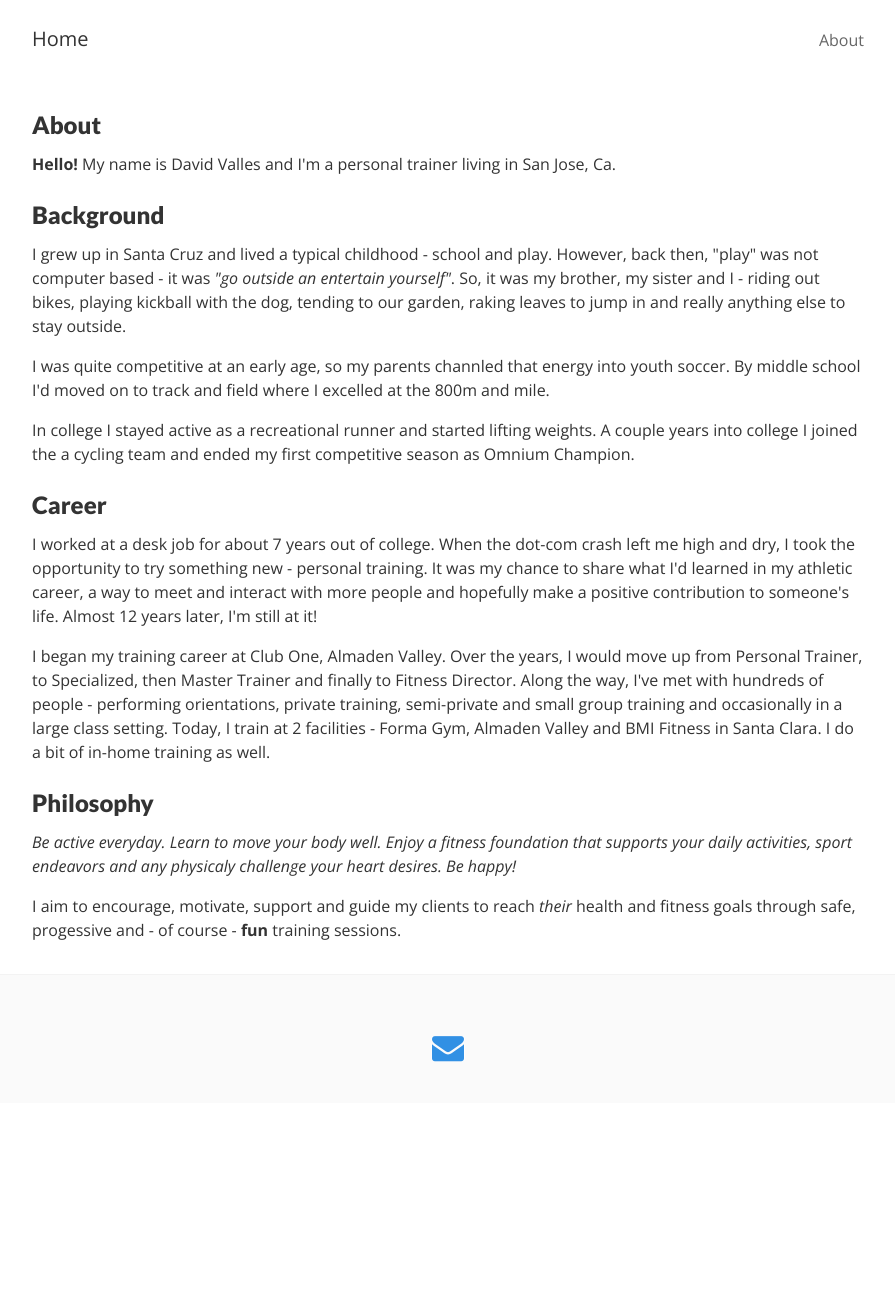
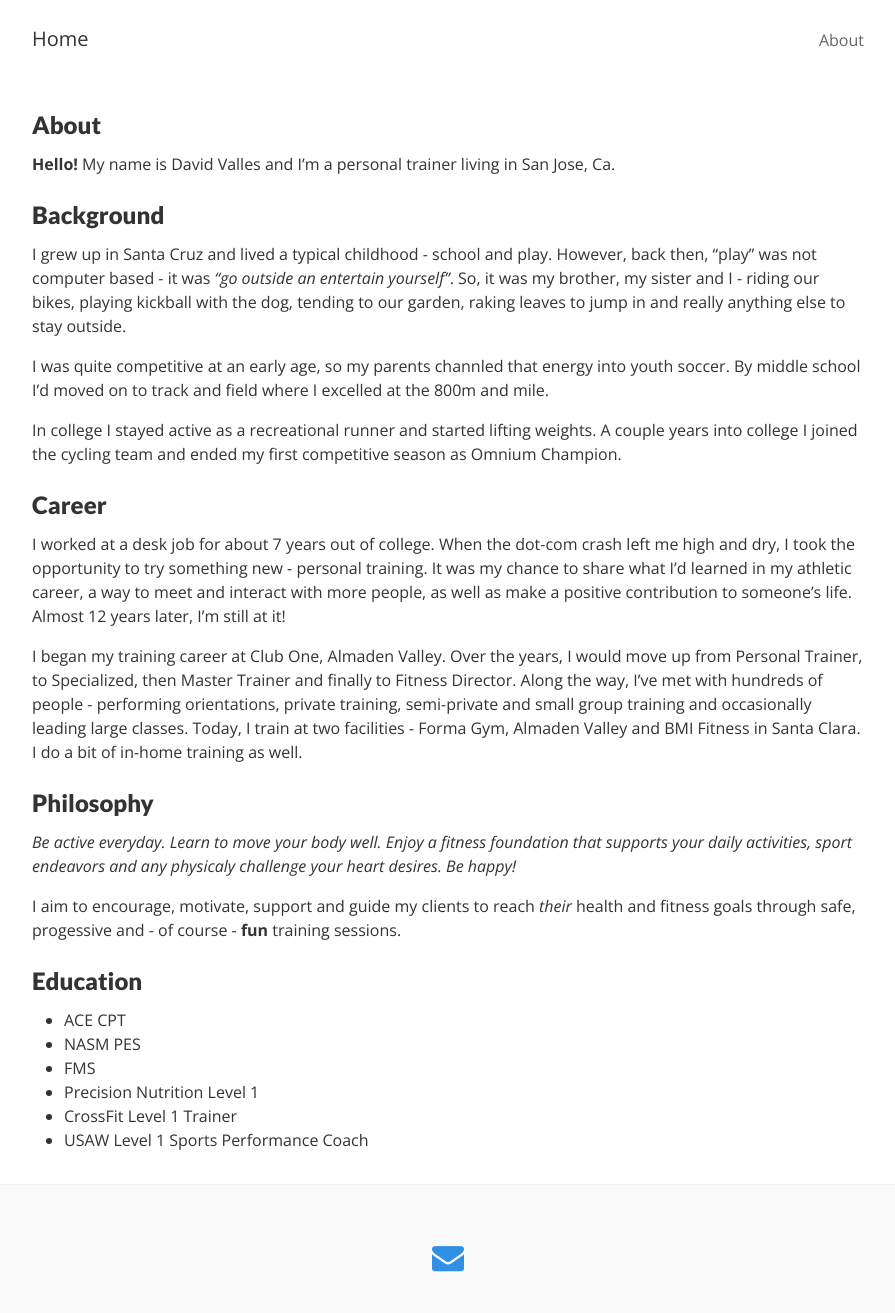
Before and after one commit to dtjv/dtjv.github.io, a Jekyll site: the page built from about.md, in a window 1280 px wide. Shown: the whole page, without its empty margins (192-1087 px from the left). Built offline with Jekyll 4.4.1, drawn with Linux system fonts in a browser that asks for light colours; nearby versions of some CDN libraries; comment, search, counter and statistics services are not loaded; before the commit the page ends 1103 px from its top, so only the background shows below that.

Commit message:
Add CTA button. Fix up 'about' content

```diff
--- a/about.md
+++ b/about.md
@@ -5,24 +5,33 @@
 tags: about
 ---
 
-<p><strong>Hello!</strong> My name is David Valles and I'm a personal trainer living in San Jose, Ca.</p>
+**Hello!** My name is David Valles and I'm a personal trainer living in San Jose, Ca.
 
-<h2>Background</h2>
+## Background
 
-<p>I grew up in Santa Cruz and lived a typical childhood - school and play. However, back then, "play" was not computer based - it was <span style="font-style:italic;">"go outside an entertain yourself"</span>. So, it was my brother, my sister and I - riding out bikes, playing kickball with the dog, tending to our garden, raking leaves to jump in and really anything else to stay outside.</p>
+I grew up in Santa Cruz and lived a typical childhood - school and play. However, back then, "play" was not computer based - it was *"go outside an entertain yourself"*. So, it was my brother, my sister and I - riding our bikes, playing kickball with the dog, tending to our garden, raking leaves to jump in and really anything else to stay outside.
 
-<p>I was quite competitive at an early age, so my parents channled that energy into youth soccer. By middle school I'd moved on to track and field where I excelled at the 800m and mile.</p>
+I was quite competitive at an early age, so my parents channled that energy into youth soccer. By middle school I'd moved on to track and field where I excelled at the 800m and mile.
 
-<p>In college I stayed active as a recreational runner and started lifting weights. A couple years into college I joined the a cycling team and ended my first competitive season as Omnium Champion.</p>
+In college I stayed active as a recreational runner and started lifting weights. A couple years into college I joined the cycling team and ended my first competitive season as Omnium Champion.
 
-<h2>Career</h2>
+## Career
 
-<p>I worked at a desk job for about 7 years out of college. When the dot-com crash left me high and dry, I took the opportunity to try something new - personal training. It was my chance to share what I'd learned in my athletic career, a way to meet and interact with more people and hopefully make a positive contribution to someone's life. Almost 12 years later, I'm still at it!</p>
+I worked at a desk job for about 7 years out of college. When the dot-com crash left me high and dry, I took the opportunity to try something new - personal training. It was my chance to share what I'd learned in my athletic career, a way to meet and interact with more people, as well as make a positive contribution to someone's life. Almost 12 years later, I'm still at it!
 
-<p>I began my training career at Club One, Almaden Valley. Over the years, I would move up from Personal Trainer, to Specialized, then Master Trainer and finally to Fitness Director. Along the way, I've met with hundreds of people - performing orientations, private training, semi-private and small group training and occasionally in a large class setting. Today, I train at 2 facilities - Forma Gym, Almaden Valley and BMI Fitness in Santa Clara. I do a bit of in-home training as well.</p>
+I began my training career at Club One, Almaden Valley. Over the years, I would move up from Personal Trainer, to Specialized, then Master Trainer and finally to Fitness Director. Along the way, I've met with hundreds of people - performing orientations, private training, semi-private and small group training and occasionally leading large classes. Today, I train at two facilities - Forma Gym, Almaden Valley and BMI Fitness in Santa Clara. I do a bit of in-home training as well.
 
-<h2>Philosophy</h2>
+## Philosophy
 
-<p><span style="font-style:italic;">Be active everyday. Learn to move your body well. Enjoy a fitness foundation that supports your daily activities, sport endeavors and any physicaly challenge your heart desires. Be happy!</span></p>
+*Be active everyday. Learn to move your body well. Enjoy a fitness foundation that supports your daily activities, sport endeavors and any physicaly challenge your heart desires. Be happy!*
 
-<p>I aim to encourage, motivate, support and guide my clients to reach <span style="font-style: italic;">their</span> health and fitness goals through safe, progessive and - of course - <strong>fun</strong> training sessions. </p>
+I aim to encourage, motivate, support and guide my clients to reach *their* health and fitness goals through safe, progessive and - of course - **fun** training sessions.
+
+## Education
+
+* ACE CPT
+* NASM PES
+* FMS
+* Precision Nutrition Level 1
+* CrossFit Level 1 Trainer
+* USAW Level 1 Sports Performance Coach
```
Also changed, not shown: index.html (+4 -7 lines).
